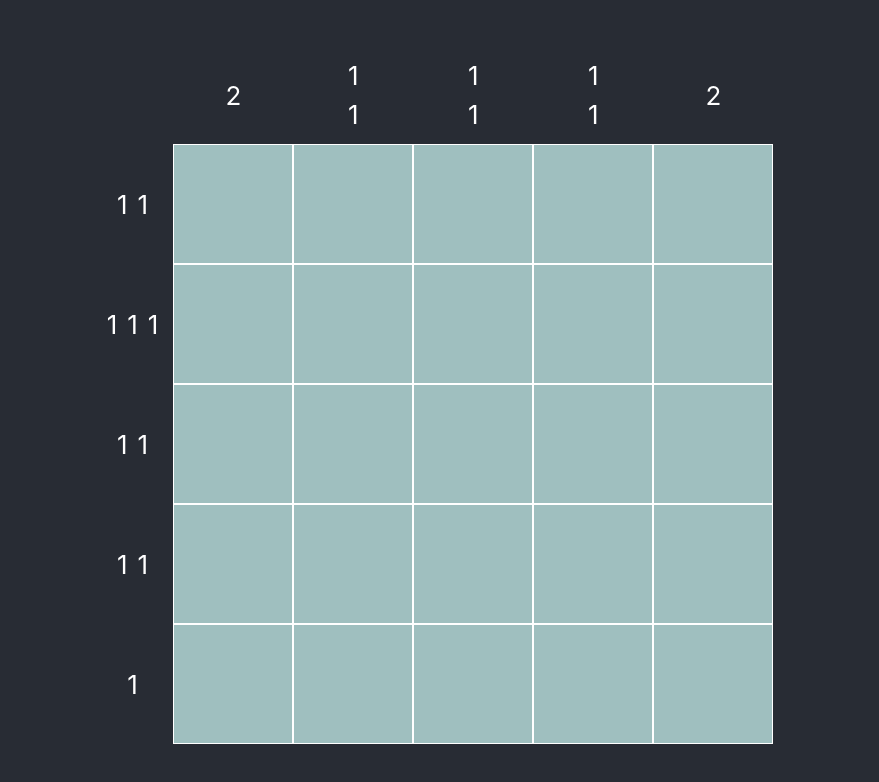
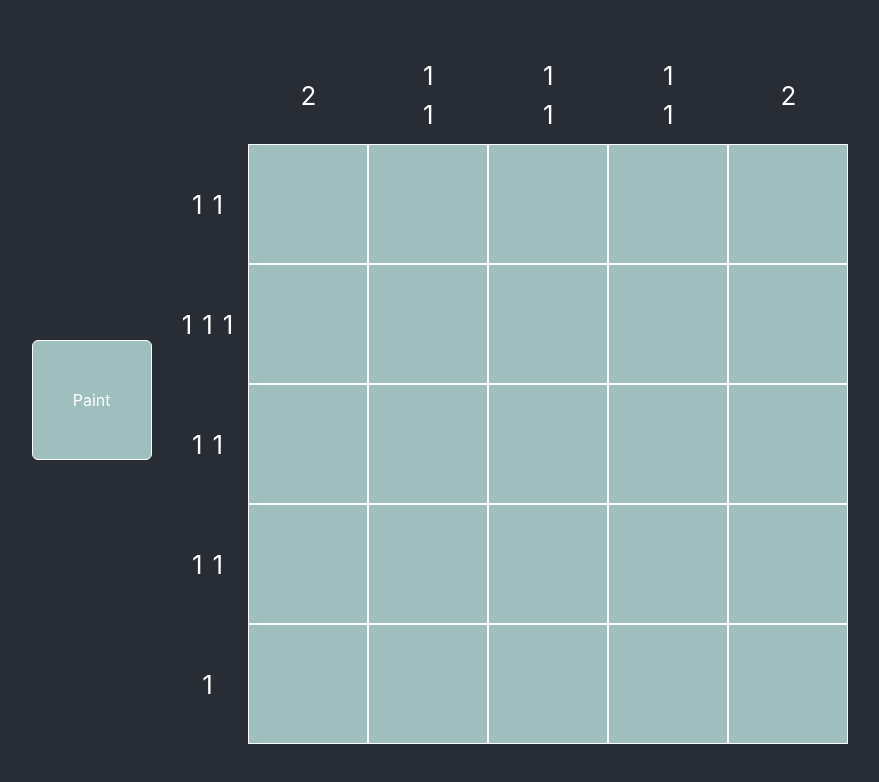
Before and after one commit to Peltast/picross-web, a React (Create React App) app: page / in a window 1280 px wide. Shown: the top 782 px of the page, without its empty margins (200-1079 px from the left). Built offline with nearby package versions, Linux system fonts and the light colour scheme.

Commit message:
created simple button to switch between painting/crossing out tiles

```diff
--- a/src/App.js
+++ b/src/App.js
@@ -4,24 +4,25 @@ import './css/App.css';
 
 import PuzzleBoard from './nonogram/puzzleBoard';
 import { TargetHeader } from './nonogram/puzzleTargets';
+import PaintSwitch from './nonogram/paintSwitch';
 
 
 function App() {
 	const puzzle = useSelector(state => state.puzzle);
 	const board = useSelector(state => state.board);
 	const targets = useSelector(state => state.targets);
-
-	// console.log(targets);
+	const paintMode = useSelector(state => state.paintMode);
 
 	return (
 		<div className="App">
 
+			<PaintSwitch paintMode={paintMode} />
+
 			<div className="puzzleContainer">
-
 				<TargetHeader targets={targets.rows} type="row" />
 				<TargetHeader targets={targets.columns} type="column"  />
 
-				<PuzzleBoard board={board} />
+				<PuzzleBoard board={board} paintMode={paintMode} />
 
 			</div>
 
@@ -30,5 +31,4 @@ function App() {
 };
 
 
-
 export default App;
--- a/src/css/App.css
+++ b/src/css/App.css
@@ -14,29 +14,92 @@ body {
 
 @media (min-width: 0px) {
 
+	.App {
+		display: flex;
+		flex-direction: column;
+		align-items: center;
+	}
+
 	.puzzleGrid {
 		height: 75vw;
 		width: 75vw;
+	}
+
+	.paintButton {
+		width: 15vw;
+		height: 15vw;
+		margin-bottom: 30px;
+		margin-right: 0px;
 	}
 }
 
 @media (min-width: 600px) and (orientation: landscape) {
 
+	.App {
+		display: flex;
+		flex-direction: row;
+		align-items: center;
+	}
+
 	.puzzleGrid {
 		width: 75vh;
 		height: 75vh;
+	}
+
+	.paintButton {
+		width: 15vh;
+		height: 15vh;
+		margin-right: 30px;
+		margin-bottom: 0px;
 	}
 }
 
 .App {
 	display: flex;
 }
-
-
 .puzzleContainer {
 	display: grid;
 	user-select: none;
 }
+
+
+/*  PAINT MODE BUTTON  */
+
+.paintButton {
+	/* width: 60px;
+	height: 60px; */
+	padding: 0px;
+}
+
+.paintButton.fill {
+	background-color: #9fbfbf;
+	border: 1px solid white;
+
+	text-align: center;
+}
+
+.paintButton.cross {
+	background-color: white;
+	position: relative;
+	display: flex;
+	flex-direction: column;
+	justify-content: center;
+}
+.paintButton.cross::before,
+.paintButton.cross::after {
+	position: absolute;
+	content: '';
+	width: 100%;
+	height: 4px;
+	background-color: orange;
+}
+.paintButton.cross::before {
+	transform: rotate(45deg);
+}
+.paintButton.cross::after {
+	transform: rotate(-45deg);
+}
+
 
 
 /*  PUZZLE TARGETS  */
@@ -125,7 +188,7 @@ body {
 
 
 .gridTile.filled {
-	background-color: #2f4f4f;
+	background-color: #1f2f2f;
 }
 
 
--- /dev/null
+++ b/src/nonogram/paintSwitch.js
@@ -0,0 +1,27 @@
+import { useDispatch } from "react-redux";
+import { actionTogglePaintMode } from "../state/actions";
+
+
+export const PaintSwitch = ({paintMode}) => {
+	const dispatch = useDispatch();
+
+	const togglePaintMode = () => {
+		dispatch(actionTogglePaintMode());
+	}
+
+	let buttonCSS = "btn btn-primary paintButton ";
+	buttonCSS += paintMode ? "fill" : "cross";
+
+	const buttonTxt = paintMode ? "Paint" : "X";
+
+	return (
+		<div>
+			<button type="button" className={buttonCSS} onClick={ () => togglePaintMode() } >
+				{ buttonTxt }
+			</button>
+		</div>
+	);
+}
+
+
+export default PaintSwitch;
--- a/src/nonogram/puzzleBoard.js
+++ b/src/nonogram/puzzleBoard.js
@@ -5,7 +5,7 @@ import { TileStatus } from "./boardLogic";
 import { useEffect } from "react";
 
 
-export const PuzzleBoard = ({board}) => {
+export const PuzzleBoard = ({board, paintMode}) => {
 
     return (
         <div className="puzzleGrid">
@@ -13,7 +13,7 @@ export const PuzzleBoard = ({board}) => {
 
                 <div className="gridRow">
                     { row.map(tile =>
-                        <PuzzleTile tile={tile} />
+                        <PuzzleTile tile={tile} paintMode={paintMode} />
                     )}
                 </div>
 
@@ -23,7 +23,7 @@ export const PuzzleBoard = ({board}) => {
 
 };
 
-const PuzzleTile = ({ tile }) => {
+const PuzzleTile = ({ tile, paintMode }) => {
     const dispatch = useDispatch();
 
     useEffect(() => {
@@ -39,7 +39,13 @@ const PuzzleTile = ({ tile }) => {
 
 
     const paintTile = (tile) => {
-        dispatch(actionPaintTile(tile));
+        if (paintMode) {
+            dispatch(actionPaintTile(tile));
+        }
+        else {
+            dispatch(actionCrossTile(tile));
+        }
+
         dispatch(actionUpdateTargets(tile.x, tile.y));
     };
 
--- a/src/state/actions.js
+++ b/src/state/actions.js
@@ -6,6 +6,8 @@ export const STORE_ACTIONS = {
     Cross_Tile: "puzzleGrid/tileCrossed",
 
     Update_Targets: "puzzleGrid/targetsUpdated",
+
+    Toggle_Paint_Mode: "puzzle/paintModeToggled"
 };
 
 
@@ -23,3 +25,9 @@ export const actionUpdateTargets = (x, y) => ({
     type: STORE_ACTIONS.Update_Targets,
     payload: { x: x, y: y}
 });
+
+
+export const actionTogglePaintMode = () => ({
+    type: STORE_ACTIONS.Toggle_Paint_Mode,
+    payload: {}
+});
--- a/src/state/reducer.js
+++ b/src/state/reducer.js
@@ -13,6 +13,7 @@ const initialState = {
     solution: CreateBoardFromData(TestPuzzle.solution),
     targets: CalculateBoardTargets(CreateBoardFromData(TestPuzzle.solution)),
 
+    paintMode: true
 };
 
 export const puzzleReducer = (state = initialState, action) => {
@@ -22,6 +23,7 @@ export const puzzleReducer = (state = initialState, action) => {
     switch (action.type) {
 
         case STORE_ACTIONS.Paint_Tile:
+
             tile = action.payload.tile;
             const paintStatus = PaintTileResultStatus(tile);
             updatedBoard = getUpdatedBoard(state.board, tile.x, tile.y, paintStatus);
@@ -31,9 +33,9 @@ export const puzzleReducer = (state = initialState, action) => {
                 board: updatedBoard
             };
         case STORE_ACTIONS.Cross_Tile:
+
             tile = action.payload.tile;
             const crossStatus = CrossTileResultStatus(tile);
-            console.log(crossStatus);
             updatedBoard = getUpdatedBoard(state.board, tile.x, tile.y, crossStatus);
 
             return {
@@ -47,6 +49,13 @@ export const puzzleReducer = (state = initialState, action) => {
                 ...state,
                 targets: calcTargets
             };
+
+
+        case STORE_ACTIONS.Toggle_Paint_Mode:
+            return {
+                ...state,
+                paintMode: !state.paintMode
+            }
 
         default:
             return state;
```
